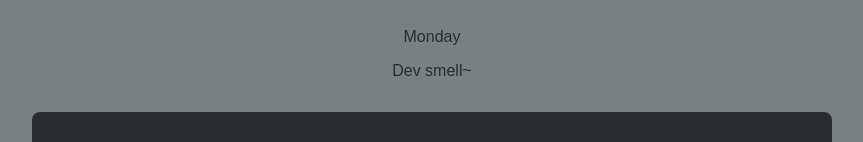
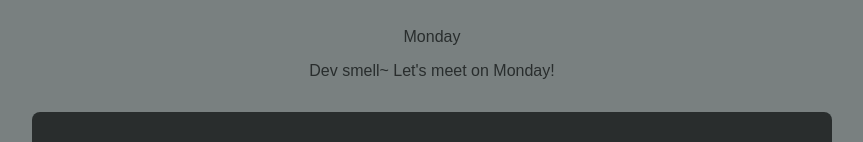
Before and after one commit to the-juliet/github-problems, a React (Vite) app: page / in a window 1280 px wide. Shown: the part 172-314 px from the top of the page, without its empty margins (208-1071 px from the left). Built offline with nearby package versions, Linux system fonts and the light colour scheme.

Commit message:
added let's...

```diff
--- a/src/App.jsx
+++ b/src/App.jsx
@@ -11,7 +11,7 @@ function App() {
         <h1>PR Test - Dev branch </h1>
 
         <p>Monday</p>
-        <p>Dev smell~ </p>
+        <p>Dev smell~ Let's meet on Monday! </p>
       </header>
       <MainContent />
     </>
```
